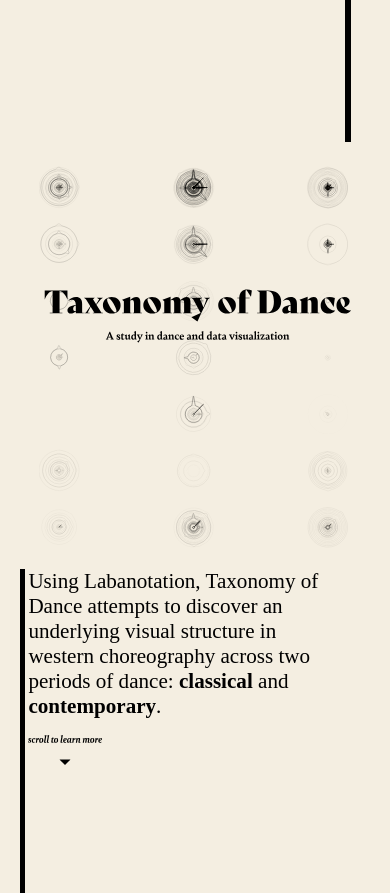
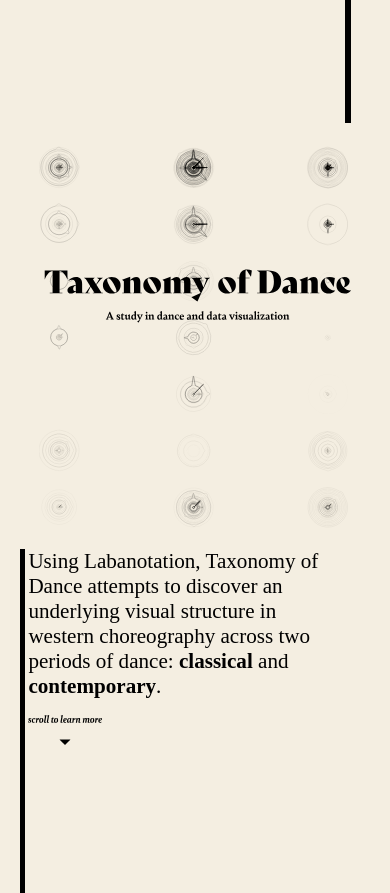
Before and after one commit to laurasher/taxonomy-of-dance, a Flask app: page / in a window 390 px wide. Shown: the top 893 px of the page. Run offline with Flask 2, Linux system fonts and the light colour scheme; some libraries are stand-ins or nearby versions; some web fonts are replaced.

Commit message:
Working commit.

```diff
--- a/templates/home.html
+++ b/templates/home.html
@@ -296,7 +296,7 @@
 				margin-top: 40vh !important;
 			}
 			#title {
-				margin-top: -10% !important;
+				margin-top: -15% !important;
 			}
 			#taxonomy-title {
 				height: 95% !important;
@@ -1126,12 +1126,6 @@
 					data[index] = [data[index][0], radArr[ii]+dataset[ii].step_length * radiusMult]
 					dataArr.push({data})
 				}
-				// if (dataset[ii].direction_movement=='place'){
-					// index = data.findIndex(x => findClosest(x, closestSpoke));
-					// data[index] = [data[index][0], radArr[ii]]
-					// dataArr.push({data})
-				// }
-
 			}
 		}
 		if (curveType == 'catmull'){var lineRadial = d3.lineRadial().curve(d3.curveCatmullRom.alpha(curveAlpha));}
@@ -1140,6 +1134,7 @@
 		var radialWrapperEndolor = endolor_svg.append("g")
 			.attr("transform", "translate(" + 0 + "," + 0 + ")");
 
+		//save off data styling, dataArr
 		for (i = 0; i < dataArr.length; i++) {
 			className = "radial_"+dataStyling[i].body_movement
 			curRadialLineWidth = dataStyling[i].step_length
```
